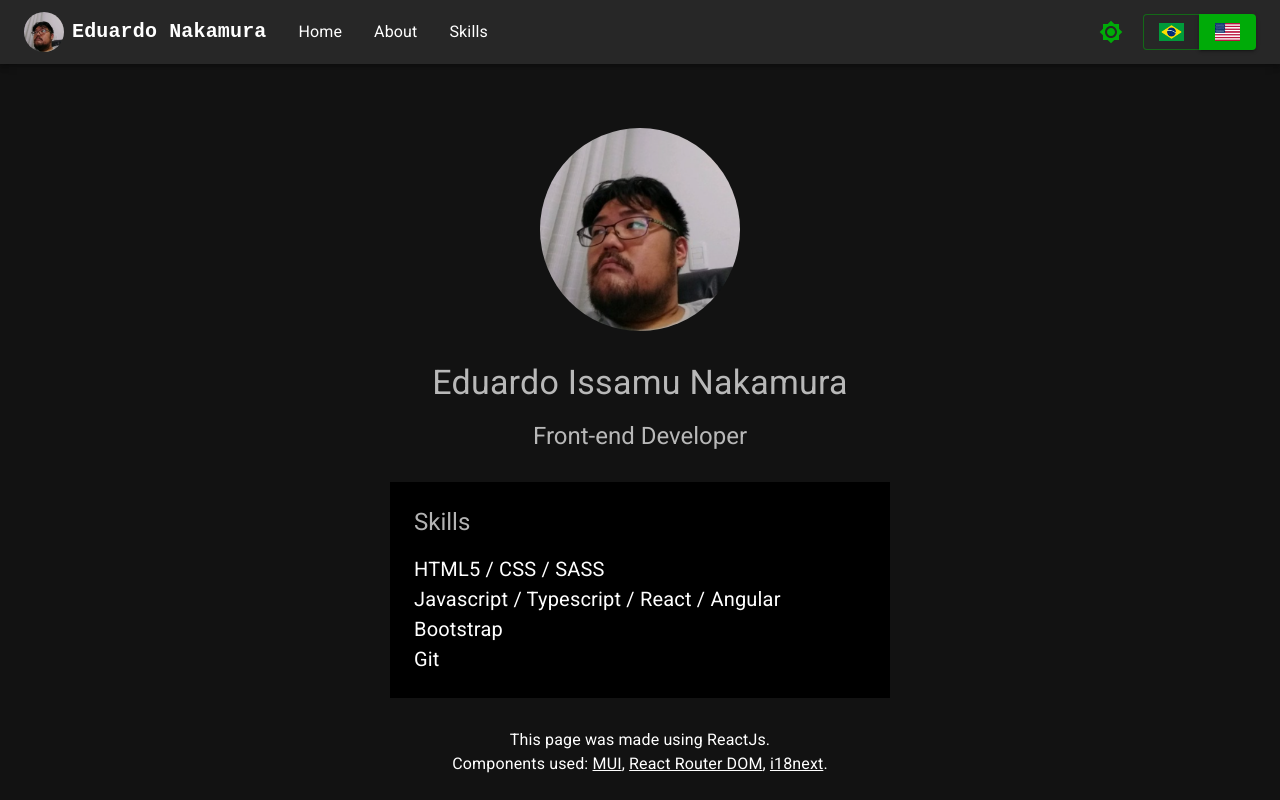
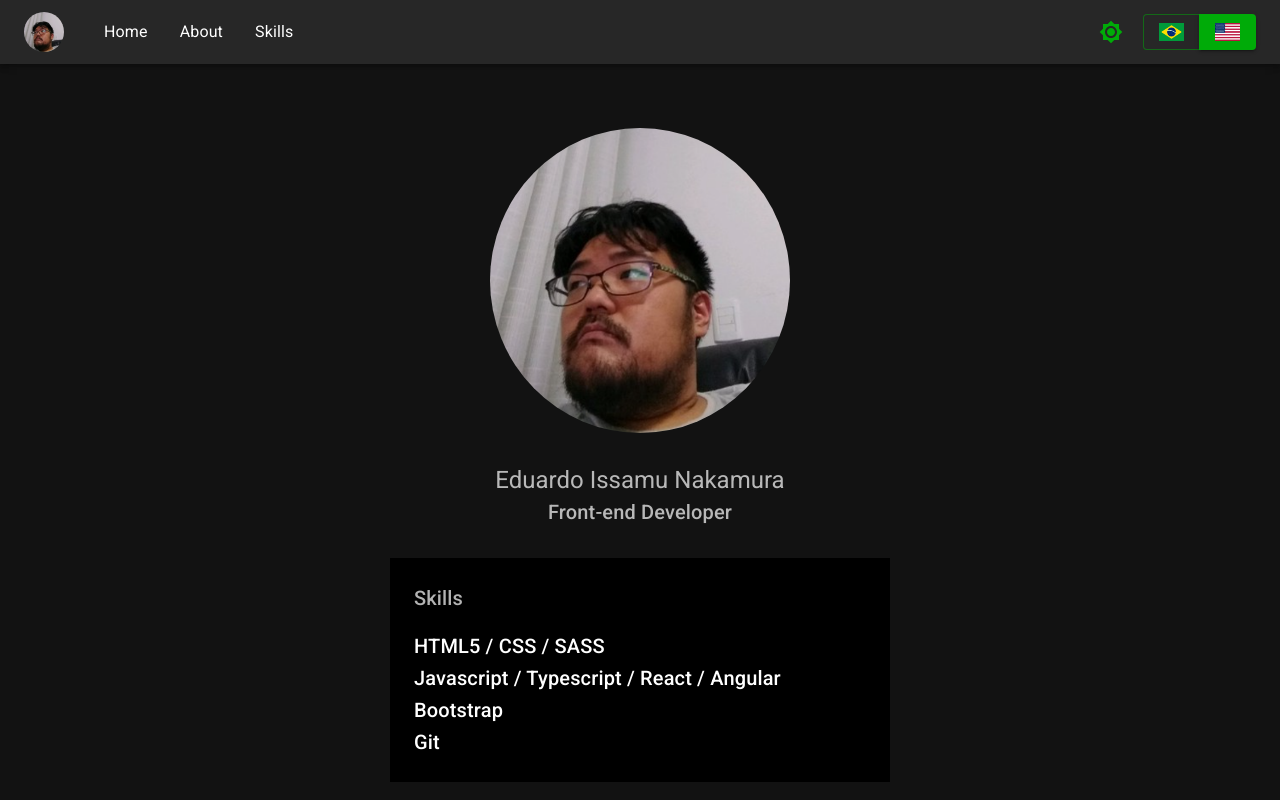
Before and after one commit to eduardo-nakamura/portfolio, a React (Create React App) app: page /about in a window 1280 px wide. Shown: the top 800 px of the page. Built offline with nearby package versions, Linux system fonts and the light colour scheme.

Commit message:
alteração efeito hover home

```diff
--- a/src/components/header.tsx
+++ b/src/components/header.tsx
@@ -14,7 +14,7 @@ import Brightness7Icon from '@mui/icons-material/Brightness7';
 import BrIcon from "../assets/br.png";
 import UsIcon from "../assets/us.png";
 import SettingsIcon from '@mui/icons-material/Settings';
-import { Link } from "react-router-dom";
+import { Link, NavLink } from "react-router-dom";
 
 import { library } from '@fortawesome/fontawesome-svg-core'
 import { faCoffee } from '@fortawesome/free-solid-svg-icons'
@@ -80,7 +80,7 @@ const ResponsiveAppBar = (props: any) => {
               textDecoration: 'none',
             }}
           >
-            Eduardo Nakamura
+
           </Typography>
 
           <Box sx={{ flexGrow: 1, display: { xs: 'flex', md: 'none' } }}>
@@ -136,7 +136,17 @@ const ResponsiveAppBar = (props: any) => {
           </Typography>
           <Box sx={{ flexGrow: 1, display: { xs: 'none', md: 'flex' } }}>
             {menuLinks.map((page, index) => (
-              <Link className="btn-header" key={'btn-' + index} to={page.location}>{t(page.name)}</Link>
+              <NavLink
+                style={({ isActive }) => ({
+                  transform: isActive ? "scale(1.2)" : "scale(1)",
+                  fontWeight: isActive ? "900" : "400",
+                  color: isActive ? theme.palette.secondary.main : theme.palette.secondary.contrastText,
+                })}
+                className="btn-header"
+                key={'btn-' + index}
+                to={page.location}>
+                  {t(page.name)}
+              </NavLink>
             ))}
           </Box>
           <Box sx={{ flexGrow: 0, display: { xs: 'none', md: 'flex' } }}>
--- a/src/pages/About.tsx
+++ b/src/pages/About.tsx
@@ -25,24 +25,24 @@ export default function About() {
 
     return (
         <>
-            <Box sx={{ textAlign: 'center', pb: 3 }}>
+            <Box sx={{ margin: '0 auto', pb: 3,width: '100%', maxWidth:{xs: '150px', md: '300px'} }}>
                 <img alt="Eduardo Nakamura" src={aboutAvatar}
-                    style={{ width: '50%', maxWidth: '200px', borderRadius: '50%' }} />
+                    style={{ width: '100%', borderRadius: '50%' }} />
             </Box>
-            <Typography component="h1" variant="h4" align="center" color="text.secondary" paragraph>
+            <Typography component="h1" variant="h5" align="center" color="text.secondary">
                 Eduardo Issamu Nakamura
             </Typography>
-            <Typography variant="h5" align="center" color="text.secondary" paragraph>
+            <Typography variant="h6" align="center" color="text.secondary">
                 {t('about.part1')}
             </Typography>
 
             <Box sx={{ background: theme.palette.mode === 'dark' ? theme.palette.common.black : `#0000000D`, padding: 3, margin: '30px auto', width: '100%', maxWidth: '500px' }}>
-                <Typography variant="h5" color="text.secondary" paragraph>
+                <Typography variant="h6" color="text.secondary" paragraph>
                     Skills
                 </Typography>
                 {skillList.map((skill, index) => (
                     <Fade key={index} in={checked} style={{ transitionDelay: checked ? `${index * 700}ms` : '0ms' }}>
-                        <Typography sx={{ fontSize: '20px' }}>{skill}</Typography>
+                        <Typography variant="h6">{skill}</Typography>
                     </Fade>
                 ))}
             </Box>
--- a/src/pages/Home.tsx
+++ b/src/pages/Home.tsx
@@ -1,5 +1,6 @@
 import { useTranslation } from 'react-i18next';
 import { useState, useEffect } from 'react';
+import { useTheme } from '@mui/material/styles';
 
 import {
     Typography, Box, Container, Stack, Button, Grid,
@@ -16,12 +17,12 @@ export default function Home() {
     const { t } = useTranslation();
     const [filter, setFilter] = useState("");
     const [rows, setRows] = useState(projectsList);
-
+    const theme = useTheme();
     useEffect(() => {
         const results = projectsList.filter((prj) => prj.type.toLowerCase().includes(filter.toLowerCase()));
 
         setRows(results)
-      }, [filter]);
+    }, [filter]);
     return (
         <>
 
@@ -56,8 +57,8 @@ export default function Home() {
                     </Stack>
                 </Container>
             </Box>
-            <Container sx={{ py: 8 }} maxWidth="md">
-                <ButtonGroup sx={{pb:2}}>
+            <Container sx={{ py: 8 }} maxWidth="lg">
+                <ButtonGroup sx={{ pb: 2 }}>
                     <Button variant={filter === '' ? "contained" : "outlined"} onClick={() => setFilter("")}>{t("all")}</Button>
                     <Button variant={filter === 'React' ? "contained" : "outlined"} onClick={() => setFilter("React")}>ReactJS</Button>
                     <Button variant={filter === 'Angular' ? "contained" : "outlined"} onClick={() => setFilter("Angular")}>Angular</Button>
@@ -68,16 +69,24 @@ export default function Home() {
                 <Grid container spacing={4}>
                     {rows.map((card) => (
                         <Grid item key={card.git} xs={12} sm={6} md={4}>
-                            <Card
-                                sx={{ height: '100%', display: 'flex', flexDirection: 'column' }}
+                            <Card sx={{ height: '100%', display: 'flex', flexDirection: 'column', borderRadius: '10px', background: `url(${card.img})`, backgroundSize: 'cover',  backgroundRepeat: 'no-repeat' }}>
+                                <Box display="flex" flexDirection="column" justifyContent="center" alignItems="center" sx={{ padding: 2, width: '100%', height: '25vh', background: theme.palette.primary.dark + 'E6',backdropFilter: 'blur(2px)',transition: 'all 0.3s', opacity: 0, '&:hover': { opacity: 1 } }}>
+
+                                    <Typography align="center" >
+                                        {t(`repository.${card.git}-desc`)}
+                                    </Typography>
+                                    <Box sx={{pt: 2}}>
+                                        <Button variant="contained" href={`https://eduardo-nakamura.github.io/${card.git}`} target="_blank" size="small">{t("home.page")}</Button>{'  '}
+                                        <Button variant="contained" href={`https://github.com/eduardo-nakamura/${card.git}`} target="_blank" size="small">{t("home.repository")}</Button>
+                                    </Box>
+                                </Box>
+                            </Card>
+                            {/* <Card
+                                sx={{ height: '100%', display: 'flex', flexDirection: 'column', borderRadius: '10px' }}
                             >
                                 <CardMedia
                                     component="img"
                                     image={card.img}
-                                    // sx={{
-                                    //     height: '20vh',
-                                    //     backgroundPosition: '0 0'
-                                    // }}
                                     alt="random"
                                 />
                                 <CardContent sx={{ flexGrow: 1 }}>
@@ -92,7 +101,7 @@ export default function Home() {
                                     <Button variant="contained" href={`https://eduardo-nakamura.github.io/${card.git}`} target="_blank" size="small">{t("home.page")}</Button>
                                     <Button variant="outlined" href={`https://github.com/eduardo-nakamura/${card.git}`} target="_blank" size="small">{t("home.repository")}</Button>
                                 </CardActions>
-                            </Card>
+                            </Card> */}
                         </Grid>
                     ))}
                 </Grid>
--- a/src/pages/Skills.tsx
+++ b/src/pages/Skills.tsx
@@ -39,11 +39,11 @@ export default function Skills() {
             </Typography>
             <Box>
                 <Grid container spacing={1}>
-                    <Grid item xs={state === "" ? 12 : 6} md={state === "" ? 12 : 8}>
+                    <Grid item xs={state === "" ? 12 : 2} md={state === "" ? 12 : 8}>
                         <Grid container spacing={1}>
                             {skillList.map((skill, index) => (
                                 <Fade key={index} in={checked} style={{ transitionDelay: checked ? `${index * 400}ms` : '0ms' }}>
-                                    <Grid item xs={state === "" ? 6 : 12} md={3} sx={{
+                                    <Grid item xs={state === "" ? 3 : 12} md={3} sx={{
                                         textAlign: 'center',
                                         transition: 'all 2s',
                                         filter: state === skill.name ? 'saturate(2)' : 'saturate(1)',
@@ -55,13 +55,13 @@ export default function Skills() {
                                         <Box onClick={() => selectSkill(skill.name)} display="flex" flexDirection="column" justifyContent="space-between" sx={{ color: theme.palette.primary.contrastText, background: theme.palette.primary.dark, height: '100%' }}>
                                             <Box sx={{
                                                     background: theme.palette.primary.main,
-                                                    fontSize: '80px',
+                                                    fontSize: state === "" ? {xs: '60px', md:'80px'}: {xs: '30px', md:'80px'},
                                                     textAlign: 'center'
 
                                                 }}>
                                                 {skill.icone}
                                             </Box>
-                                            <Typography sx={{padding: '5px 0'}} >{t(`skills.${skill.name}`)}</Typography>
+                                            <Typography sx={{padding: '5px 0', display: {xs: 'none', md: 'block'}}} >{t(`skills.${skill.name}`)}</Typography>
                                         </Box>
 
                                     </Grid>
@@ -69,10 +69,11 @@ export default function Skills() {
                             ))}
                         </Grid>
                     </Grid>
-                    <Grid item xs={6} md={4}>
+                    <Grid item xs md={4}>
                         <Fade in={state !== ""} style={{ transitionDelay: '100ms' }}>
                             <Box sx={{ background: theme.palette.primary.main, color: theme.palette.primary.contrastText,position: 'relative', height: '100%', padding: '20px 35px 20px 20px', display: state !== "" ? "auto" : "none" }}>
                                 <FontAwesomeIcon style={{position: 'absolute', top:10, right:10, fontSize: 25}} onClick={() => selectSkill("")} icon={['fas', 'xmark']} />
+                                <Typography variant="h5" sx={{display: {xs: 'block', md: 'none'}, pb:2}}>{t(`skills.${state}`)}</Typography>
                                 <Typography variant="h6">{t(`skills.${state}Desc`)}</Typography>
                             </Box>
                         </Fade>
```
Also changed, not shown: 7 other files (tests, documents, lock files or other folders).
